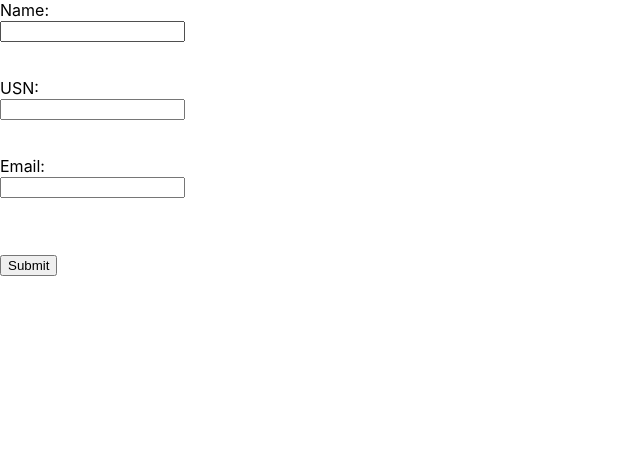
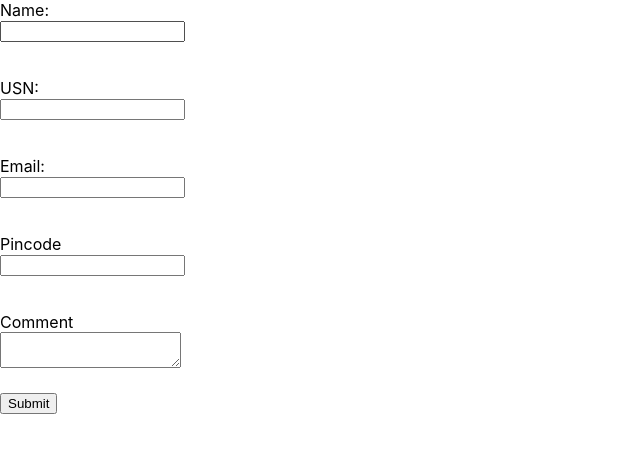
Before and after one commit to Saakethjayarama/React, a React (Create React App) app in the folder formik-learn/: page / in a window 1280 px wide. Shown: the top 452 px of the page, without its empty margins (0-640 px from the left). Built offline with nearby package versions, Linux system fonts and the light colour scheme.

Commit message:
custom fields done

```diff
--- a/formik-learn/package.json
+++ b/formik-learn/package.json
@@ -10,7 +10,8 @@
     "react": "^17.0.2",
     "react-dom": "^17.0.2",
     "react-scripts": "4.0.3",
-    "web-vitals": "^1.0.1"
+    "web-vitals": "^1.0.1",
+    "yup": "^0.32.9"
   },
   "scripts": {
     "start": "react-scripts start",
--- a/formik-learn/src/App.js
+++ b/formik-learn/src/App.js
@@ -1,9 +1,9 @@
-import Form from "./Form.jsx";
+import FormNewNew from "./FormNewNew";
 
 function App() {
   return (
     <div className="App">
-      <Form />
+      <FormNewNew />
     </div>
   );
 }
--- /dev/null
+++ b/formik-learn/src/FormNewNew.jsx
@@ -0,0 +1,84 @@
+import { Formik, Form, Field, ErrorMessage } from "formik";
+import React from "react";
+import * as yup from "yup";
+
+function FormNewNew() {
+  const onSubmit = (state) => {
+    console.log(state);
+  };
+
+  const initialValues = {
+    name: "",
+    usn: "",
+    email: "",
+    pincode: "",
+    comment: "",
+  };
+
+  const validationSchema = yup.object({
+    name: yup.string().required("Required!"),
+    usn: yup.string().required("Required!"),
+    email: yup.string().required("Required!").email("Invalid Email!"),
+    pincode: yup.number().required("Required!"),
+    comment: yup.string().required("Required!"),
+  });
+
+  return (
+    <div>
+      <Formik
+        onSubmit={onSubmit}
+        initialValues={initialValues}
+        validationSchema={validationSchema}
+      >
+        <Form>
+          <label htmlFor="name">Name:</label>
+          <br />
+          <Field type="text" name="name" id="name" />
+          <br />
+          <p>
+            <ErrorMessage name="name" />
+          </p>
+          <br />
+          <label htmlFor="usn">USN:</label>
+          <br />
+          <Field type="text" name="usn" id="usn" /> <br />
+          <p>
+            <ErrorMessage name="usn" />
+          </p>
+          <br />
+          <label htmlFor="email">Email:</label>
+          <br />
+          <Field type="email" name="email" id="email" /> <br />
+          <p>
+            <ErrorMessage name="email" />
+          </p>
+          <br />
+          <Field name="pincode">
+            {(props) => {
+              const { field, form, meta } = props;
+              return (
+                <>
+                  <label htmlFor="pincode">Pincode</label>
+                  <br />
+                  <input type="text" {...field} id="pincode" />
+                  <br />
+                  <p>{meta.touched && meta.error ? <>{meta.error}</> : null}</p>
+                </>
+              );
+            }}
+          </Field>
+          <br />
+          <label htmlFor="comment">Comment</label>
+          <br />
+          <Field as="textarea" name="comment" id="comment" />
+          <br />
+          <ErrorMessage name="comment" />
+          <br />
+          <input type="submit" value="Submit" />
+        </Form>
+      </Formik>
+    </div>
+  );
+}
+
+export default FormNewNew;
```
Also changed, not shown: formik-learn/src/FormNew.jsx (added, +65 -0 lines), 2 other files (tests, documents, lock files or other folders).
